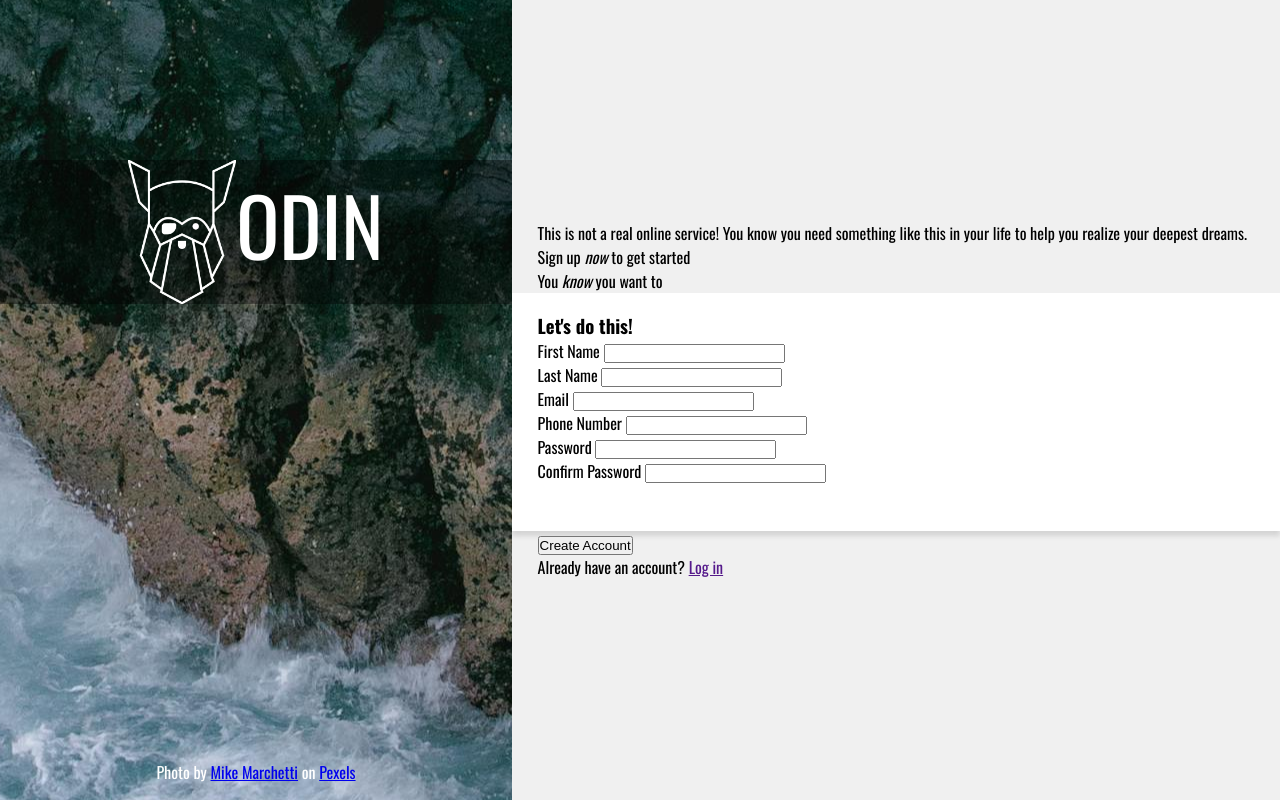
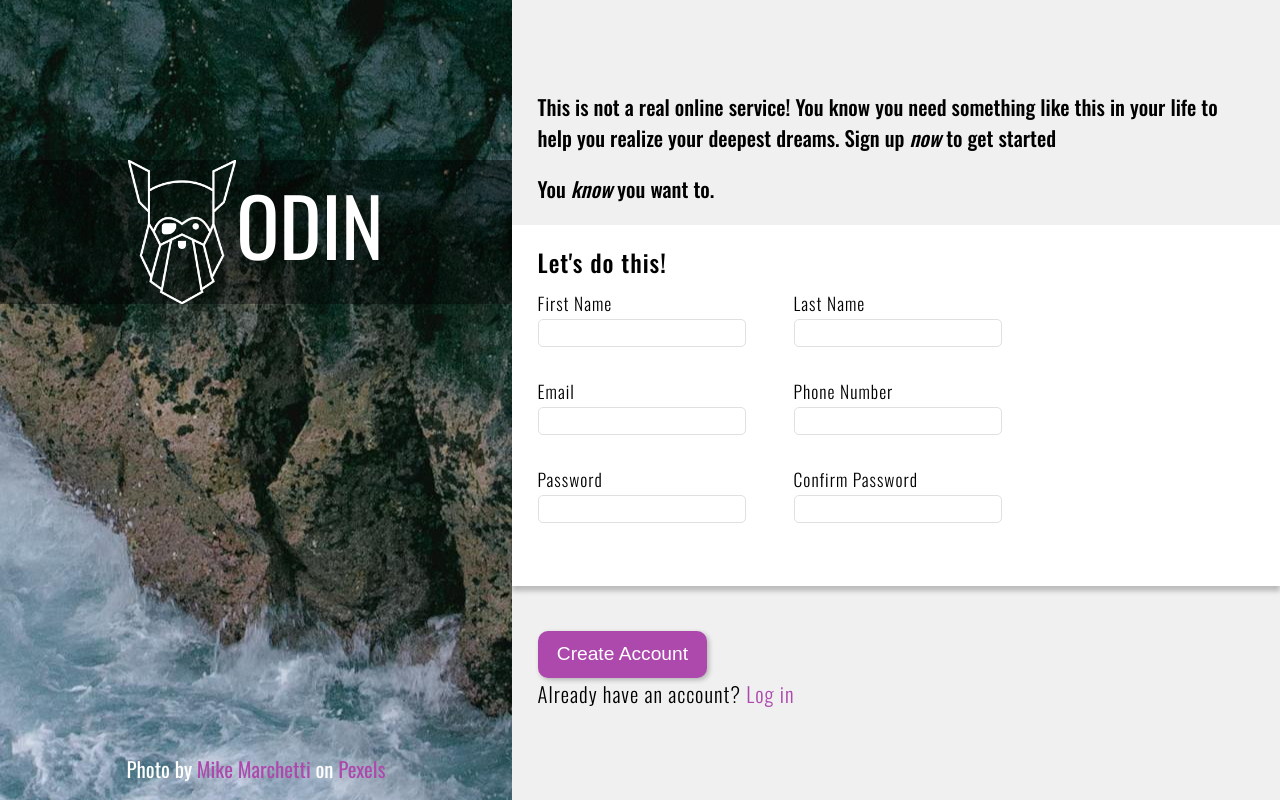
Before and after one commit to leonardo-dos-santos/form, a plain HTML site: page index.html in a window 1280 px wide. Drawn offline with nearby package versions, Linux system fonts and the light colour scheme.

Commit message:
Projeto Finalizado!

```diff
--- a/index.html
+++ b/index.html
@@ -19,11 +19,11 @@
     <div id="right-content">
       <div class="text">
         <p>This is not a real online service! You know you need something like this in your life to help you realize your deepest dreams. Sign up <em>now</em> to get started</p>
-        <p>You <em>know</em> you want to</p>
+        <p>You <em>know</em> you want to.</p>
       </div>
       <div class="content">
         <div class="input-section">
-          <h3>Let's do this!</h3>
+          <h2>Let's do this!</h2>
           <form class="inputs">
             <label for="firstname">First Name
               <input type="text" id="firstname" name="firstname" required>
--- a/style/style.css
+++ b/style/style.css
@@ -10,6 +10,8 @@ main {
   min-height: 100vh;
   width: 100vw;
   display: flex;
+  justify-content: center;
+  font-size: 1.3rem;
 }
 
 #left-content {
@@ -21,7 +23,7 @@ main {
   justify-content: space-between;
   text-align: center;
   color: white;
-  min-width: 40%;
+  min-width: 40vw;
 }
 
 .logo-and-name p {
@@ -47,13 +49,14 @@ main {
   height: 9rem;
 }
 
-/* Conteúdo do lado direito*/
+/* Conteúdo do lado Direito */
 
 #right-content {
   display: flex;
   flex-direction: column;
   justify-content: center;
-  min-width: 60vw;
+  width: 60vw;
+  font-family: 'Oswald' sans-serif;
   background-color: rgb(240, 240, 240);
 }
 
@@ -61,11 +64,128 @@ main {
   display: flex;
   justify-content: center;
   flex-direction: column;
-  background-color: white;
-  padding: 1.2rem 2vw 3rem 2vw;
   box-shadow: 0px 5px 5px rgba(0, 0, 0, 0.123);
 }
 
 .text, .submit-section {
-  padding: 0px 2vw;
+  padding: 1vw 2vw;
 }
+
+.text {
+  font-weight: 500;
+  margin-bottom: 8px;
+}
+
+.text p:first-child {
+  margin-bottom: 20px;
+}
+
+.input-section {
+  display: flex;
+  justify-content: center;
+  flex-direction: column;
+  background-color: white;
+  padding: 1.2rem 2vw 3rem 2vw;
+  letter-spacing: 1px;
+  box-shadow: 0px 5px 5px rgba(0, 0, 0, 0.123);
+}
+
+form {
+  display: flex;
+  flex-flow: row wrap;
+  gap: 1rem;
+  font-size: 1.1rem;
+}
+
+label {
+  position: relative;
+  width: 15rem;
+  margin-bottom: 15px;
+}
+
+a {
+  text-decoration: none;
+  color: rgb(173, 73, 173);
+}
+
+.submit-section {
+  margin-top: 2rem;
+}
+
+button[type='submit'] {
+  padding: .8rem 1.2rem;
+  font-size: 1.2rem;
+  background-color: rgb(173, 73, 173);
+  border: none;
+  border-radius: 10px;
+  color: white;
+  box-shadow: 2px 2px 5px rgba(0, 0, 0, 0.253);
+}
+
+button[type='submit']:hover {
+  background-color: rgb(126, 39, 126);
+}
+
+.input-section h2 {
+  margin-bottom: 10px;
+  font-size: 1.5rem;
+  font-weight: 500;
+}
+
+input {
+  padding: 5px 10px;
+  border-radius: 5px;
+  border: 1px solid rgb(224, 224, 224);
+  font-size: .9rem;
+  margin-top: 3px;
+
+}
+
+input:focus {
+  border: none;
+  box-shadow: 4px 4px 5px rgba(0, 0, 0, 0.342);
+  outline: none;
+}
+
+input:invalid:focus {
+  border: 2px solid rgb(255, 69, 100)
+}
+
+input:focus:valid {
+  border: rgb(0, 183, 255) 2px solid;
+}
+
+.error {
+  font-size: .7rem;
+  color: rgb(255, 69, 100);
+  position: absolute;
+}
+
+.submit-section p, .content{
+  letter-spacing: 1px;
+  font-weight: 300;
+}
+
+@media screen and (max-width: 850px){
+  main {
+    flex-direction: column;
+  }
+
+  .text, .input-section, .submit-section div {
+    display: flex;
+    flex-direction: column;
+    align-items: center;
+    justify-content: center;
+  }
+
+  #right-content {
+    width: 100vw;
+    justify-content: center;
+  }
+}
+
+@media screen and (max-width: 505px) {
+  label {
+    margin-bottom: 25px;
+  }
+}
```
